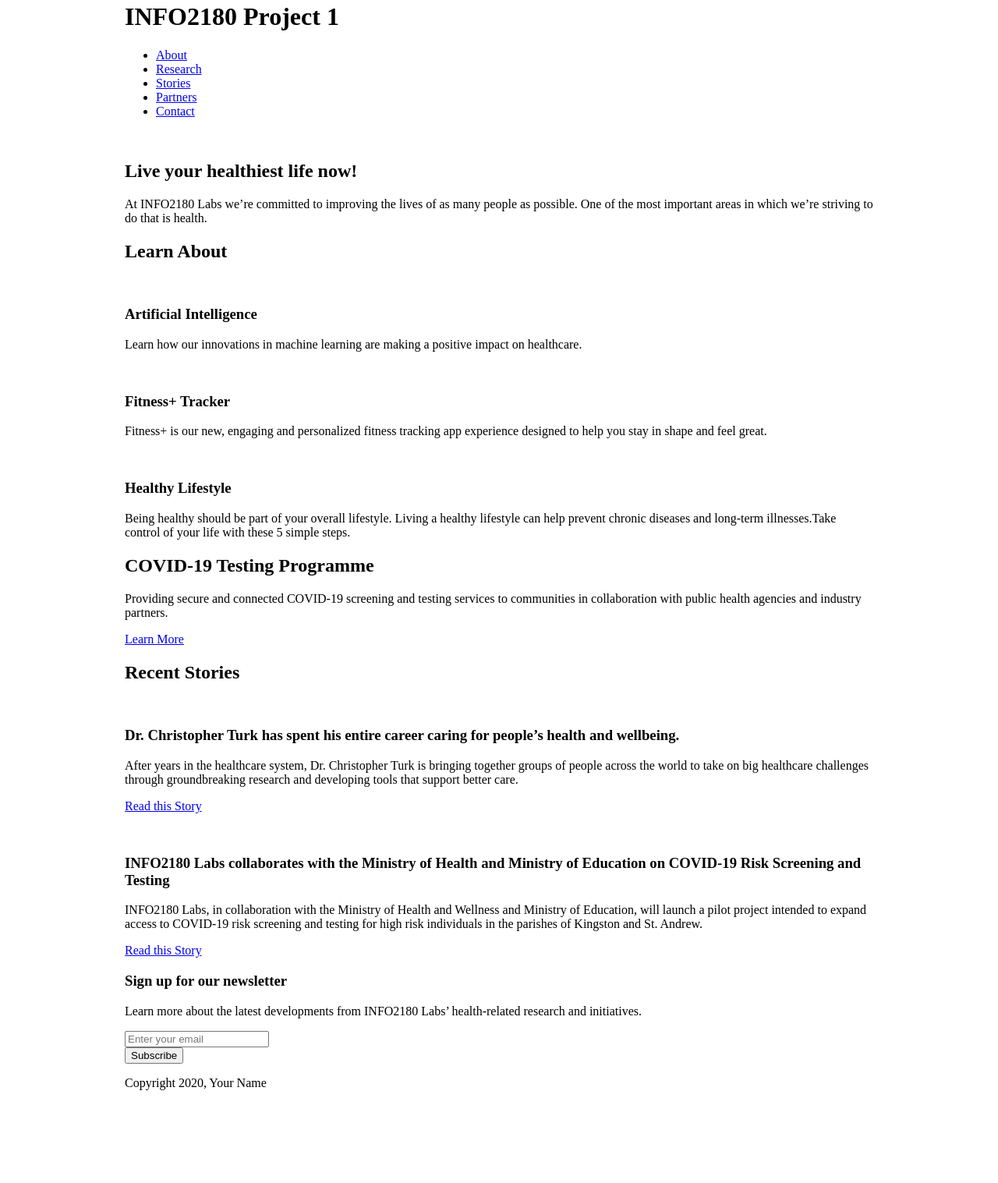
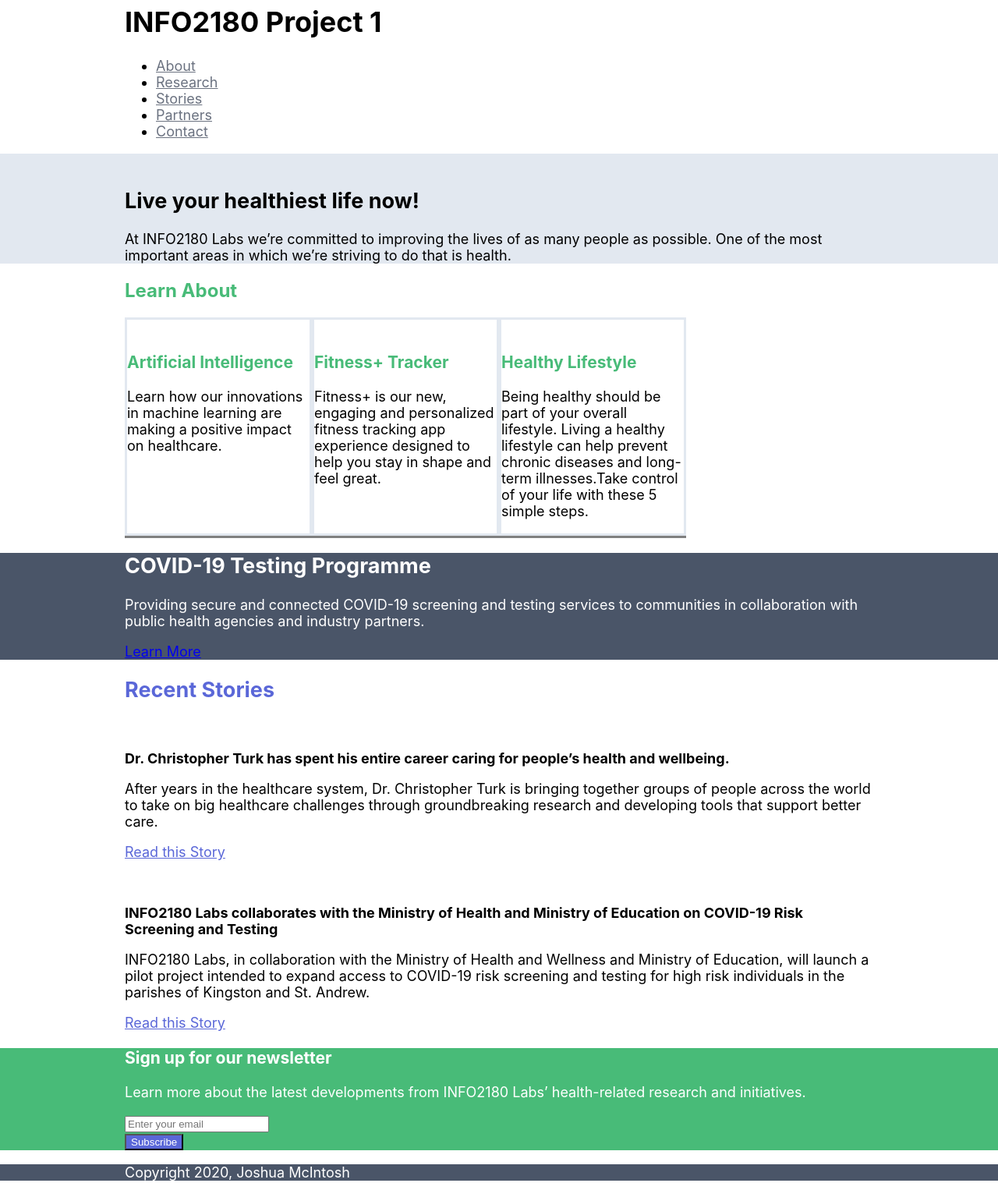
Before and after one commit to Joshua876/info2180-project1, a plain HTML site: page index.html in a window 1280 px wide. Shown: the part 18-1535 px from the top of the page at 78% size. Before the commit the page ends 1432 px from the top, so only its background shows below. Drawn offline with Linux system fonts and the light colour scheme.

Commit message:
Color updates and images

```diff
--- a/index.html
+++ b/index.html
@@ -110,7 +110,7 @@
     </main>
     <footer>
         <div class="container">
-            <p>Copyright 2020, Your Name</p>
+            <p>Copyright 2020, Joshua McIntosh</p>
         </div>
     </footer>
 </body>
--- a/styles.css
+++ b/styles.css
@@ -1,7 +1,8 @@
 /* Add your CSS to this file */
 body {
     margin: 0;
-    font-size: 16px;
+    font-size: 18px;
+    font-family: -apple-system, BlinkMacSystemFont, 'Segoe UI', Roboto, Oxygen, Ubuntu, Cantarell, 'Open Sans', 'Helvetica Neue', sans-serif;
 }
 
 .container {
@@ -9,3 +10,77 @@ body {
     max-width: 960px;
     width: 100%;
 }
+
+header {
+    background-color: white;
+}
+
+li a{
+    color: #6b7280;
+}
+
+li a:hover{
+    color: #5A67D8;
+}
+
+.overview-hero{
+    background-color: #E2E8F0;
+}
+
+.learn-about h2{
+    font-size: 24px;
+    color: #48BB78;
+}
+
+.cards{
+    display: grid;
+    grid-template-columns: 240px 240px 240px;
+}
+
+.card{
+    border-color: #E2E8F0;
+    border-style: solid;
+    box-shadow: 0 3px gray;
+}
+
+.card h3{
+    color: #48BB78;
+    font-size: 21px;
+}
+
+.testing{
+    background-color: #4A5568;
+    color: white;
+}
+
+.cta{
+    background-color: 48BB78;
+    border-radius: 5px;
+}
+
+.stories h2{
+    color: #5A67D8;
+}
+
+.stories a{
+    color: #5A67D8;
+}
+
+.stories h3{
+    font-size: 18px;
+}
+
+.newsletter{
+    background-color: #48BB78;
+    color: white;
+}
+
+form button{
+    background-color: #5A67D8;
+    color: white;
+}
+
+footer{
+    background-color: #4A5568;
+    color: white;
+}
```
Also changed, not shown: fifth.jpg (added), first.png (added), fourth.png (added), second.png (added), sixth.jpg (added), third.png (added).
